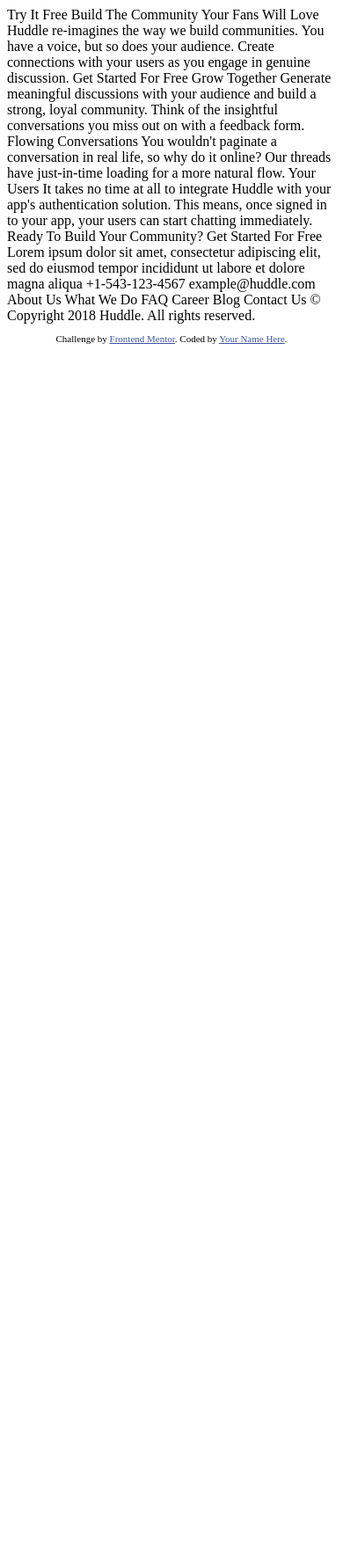
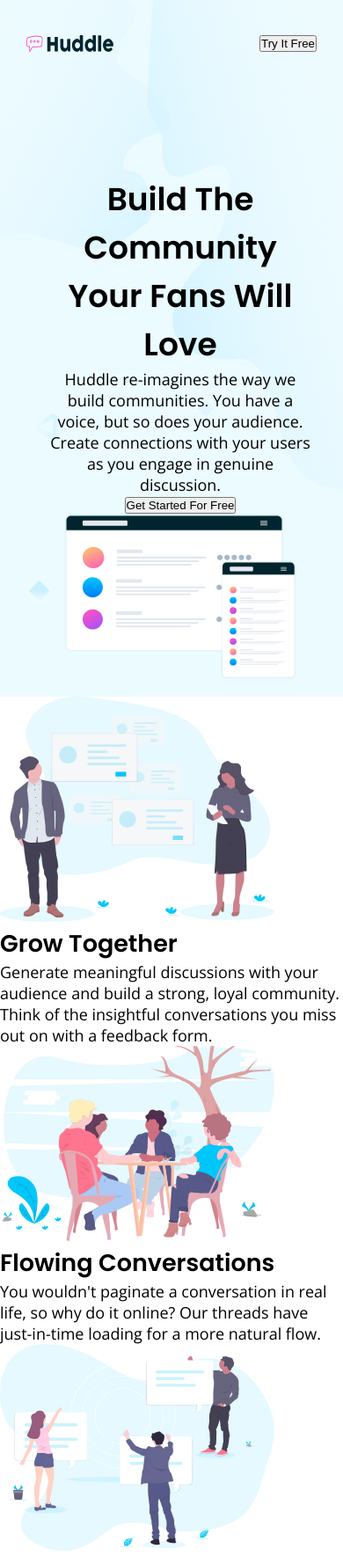
Before and after one commit to n-d-m/huddle-landing-page-with-alternating-feature-blocks, a plain HTML site: page index.html in a window 390 px wide. Shown: the top 1769 px of the page at 88% size. Before the commit the page ends 844 px from the top, so only its background shows below. Drawn offline with nearby package versions, Linux system fonts and the light colour scheme.

Commit message:
html and css

```diff
--- a/index.html
+++ b/index.html
@@ -1,70 +1,153 @@
 <!DOCTYPE html>
 <html lang="en">
   <head>
-  <meta charset="UTF-8">
-  <meta name="viewport" content="width=device-width, initial-scale=1.0"> <!-- displays site properly based on user's device -->
+    <meta charset="UTF-8" />
+    <meta name="viewport" content="width=device-width, initial-scale=1.0" />
+    <!-- displays site properly based on user's device -->
+    <link rel="preconnect" href="https://fonts.googleapis.com" />
+    <link rel="preconnect" href="https://fonts.gstatic.com" crossorigin />
+    <link
+      href="https://fonts.googleapis.com/css2?family=Open+Sans:wght@400;700&family=Poppins:wght@600&display=swap"
+      rel="stylesheet"
+    />
+    <link
+      rel="icon"
+      type="image/png"
+      sizes="32x32"
+      href="./images/favicon-32x32.png"
+    />
+    <link rel="stylesheet" href="style.css" />
+    <title>
+      Frontend Mentor | Huddle landing page with alternating feature blocks
+    </title>
+  </head>
 
-  <link rel="icon" type="image/png" sizes="32x32" href="./images/favicon-32x32.png">
-
-  <title>Frontend Mentor | Huddle landing page with alternating feature blocks</title>
-
-  <!-- Feel free to remove these styles or customise in your own stylesheet 👍 -->
-  <style>
-    .attribution { font-size: 11px; text-align: center; }
-    .attribution a { color: hsl(228, 45%, 44%); }
-  </style>
-</head>
   <body>
-
-  Try It Free
-
-  Build The Community Your Fans Will Love
-
-  Huddle re-imagines the way we build communities. You have a voice, but so does your audience.
-  Create connections with your users as you engage in genuine discussion.
-
+    <div class="container">
+      <div class="wrapper">
+        <main>
+          <header>
+            <img src="./images/logo.svg" alt="huddle logo" />
+            <button type="button">Try It Free</button>
+          </header>
+          <div class="hero">
+            <div class="hero-text">
+              <h1>Build The Community Your Fans Will Love</h1>
+              <p>
+                Huddle re-imagines the way we build communities. You have a
+                voice, but so does your audience. Create connections with your
+                users as you engage in genuine discussion.
+              </p>
+              <button type="button" class="btn-start">
                 Get Started For Free
-
-  Grow Together
-
-  Generate meaningful discussions with your audience and build a strong, loyal community.
-  Think of the insightful conversations you miss out on with a feedback form.
-
-  Flowing Conversations
-
-  You wouldn't paginate a conversation in real life, so why do it online? Our threads
-  have just-in-time loading for a more natural flow.
-
-  Your Users
-
-  It takes no time at all to integrate Huddle with your app's authentication solution.
-  This means, once signed in to your app, your users can start chatting immediately.
-
-  Ready To Build Your Community?
-
-  Get Started For Free
-
-  Lorem ipsum dolor sit amet, consectetur adipiscing elit, sed do eiusmod tempor
-  incididunt ut labore et dolore magna aliqua
-
-  +1-543-123-4567
-  example@huddle.com
-
-  About Us
-  What We Do
-  FAQ
-
-  Career
-  Blog
-  Contact Us
-
+              </button>
+            </div>
+            <img
+              src="./images/illustration-mockups.svg"
+              alt="mockups"
+              class="hero-img"
+            />
+          </div>
+        </main>
+        <section class="grow">
+          <img
+            src="./images/illustration-grow-together.svg"
+            alt="grow together"
+            class="img-section"
+          />
+          <h2>Grow Together</h2>
+          <p>
+            Generate meaningful discussions with your audience and build a
+            strong, loyal community. Think of the insightful conversations you
+            miss out on with a feedback form.
+          </p>
+        </section>
+        <section class="flow">
+          <img
+            src="./images/illustration-flowing-conversation.svg"
+            alt="flowing conversations"
+            class="img-section"
+          />
+          <h2>Flowing Conversations</h2>
+          <p>
+            You wouldn't paginate a conversation in real life, so why do it
+            online? Our threads have just-in-time loading for a more natural
+            flow.
+          </p>
+        </section>
+        <section class="users">
+          <img
+            src="./images/illustration-your-users.svg"
+            alt="your users"
+            class="img-section"
+          />
+          <h2>Your Users</h2>
+          <p>
+            It takes no time at all to integrate Huddle with your app's
+            authentication solution. This means, once signed in to your app,
+            your users can start chatting immediately.
+          </p>
+        </section>
+        <section class="float-card">
+          <h3>Ready To Build Your Community?</h3>
+          <button type="button" class="btn-start">Get Started For Free</button>
+        </section>
+        <footer>
+          <div class="bussines-info">
+            <img src="./images/logo.svg" alt="huddle logo" />
+            <div class="txt-info">
+              <ion-icon name="location-outline"></ion-icon>
+              <p>
+                Lorem ipsum dolor sit amet, consectetur adipiscing elit, sed do
+                eiusmod tempor incididunt ut labore et dolore magna aliqua
+              </p>
+            </div>
+            <div class="txt-info">
+              <ion-icon name="call-outline"></ion-icon>
+              <p>+1-543-123-4567</p>
+            </div>
+            <div class="txt-info">
+              <ion-icon name="mail-outline"></ion-icon>
+              <p>example@huddle.com</p>
+            </div>
+          </div>
+          <nav>
+            <a href="#">About Us</a>
+            <a href="#">What We Do</a>
+            <a href="#">FAQ</a>
+            <a href="#">Career</a>
+            <a href="#">Blog</a>
+            <a href="#">Contact Us</a>
+          </nav>
+          <div class="socials">
+            <div class="social-icons">
+              <a href="#"><ion-icon name="logo-facebook"></ion-icon></a>
+              <a href="#"><ion-icon name="logo-twitter"></ion-icon></a>
+              <a href="#"><ion-icon name="logo-instagram"></ion-icon></a>
+            </div>
             &copy; Copyright 2018 Huddle. All rights reserved.
-
-  <footer>
+          </div>
+        </footer>
+        <div class="att">
           <p class="attribution">
-      Challenge by <a href="https://www.frontendmentor.io?ref=challenge" target="_blank">Frontend Mentor</a>.
-      Coded by <a href="#">Your Name Here</a>.
+            Challenge by
+            <a
+              href="https://www.frontendmentor.io?ref=challenge"
+              target="_blank"
+              >Frontend Mentor</a
+            >. Coded by <a href="https://github.com/n-d-m">n-d-m</a>.
           </p>
-  </footer>
+        </div>
+      </div>
+    </div>
+    <!-- FAV ICONS -->
+    <script
+      type="module"
+      src="https://unpkg.com/ionicons@7.1.0/dist/ionicons/ionicons.esm.js"
+    ></script>
+    <script
+      nomodule
+      src="https://unpkg.com/ionicons@7.1.0/dist/ionicons/ionicons.js"
+    ></script>
   </body>
 </html>
--- /dev/null
+++ b/style.css
@@ -0,0 +1,92 @@
+* {
+  margin: 0;
+  padding: 0;
+  box-sizing: border-box;
+}
+
+:root {
+  --primary-pink: hsl(322, 100%, 66%);
+
+  --neutral-paleCyan: hsl(193, 100%, 96%);
+  --neutral-darkCyan: hsl(192, 100%, 9%);
+  --neutral-blue: hsl(208, 11%, 55%);
+}
+
+body {
+  font-size: 18px;
+  display: flex;
+  flex-direction: column;
+  align-items: center;
+  justify-content: center;
+  min-height: 100vh;
+  /* in-width: 90vw; */
+}
+
+h1,
+h2,
+h3 {
+  font-family: "Poppins", sans-serif;
+}
+
+p {
+  font-family: "Open Sans", sans-serif;
+}
+
+.container {
+  margin: 0 auto;
+  /* height: 99vh;
+  width: 100%; */
+}
+
+main {
+  background-color: var(--neutral-paleCyan);
+  background-image: url(./images/bg-hero-mobile.svg);
+  background-repeat: no-repeat;
+  background-size: contain;
+  display: flex;
+  flex-direction: column;
+  gap: 100px;
+  /* width: 100%; */
+}
+
+header {
+  display: flex;
+  justify-content: space-between;
+  padding: 40px 30px;
+}
+
+header > img {
+  max-width: 30%;
+}
+
+header > button {
+}
+
+.hero {
+  display: flex;
+  flex-direction: column;
+  justify-content: center;
+  align-items: center;
+  padding: 0 20px 20px 40px;
+}
+
+.hero-text {
+  width: 90%;
+  text-align: center;
+}
+
+.hero-img {
+  width: 80%;
+}
+
+.img-section {
+  width: 80%;
+}
+
+.attribution {
+  font-size: 11px;
+  text-align: center;
+}
+.attribution a {
+  color: hsl(228, 45%, 44%);
+}
```
Lines whose indentation alone changed are shown as unchanged.
